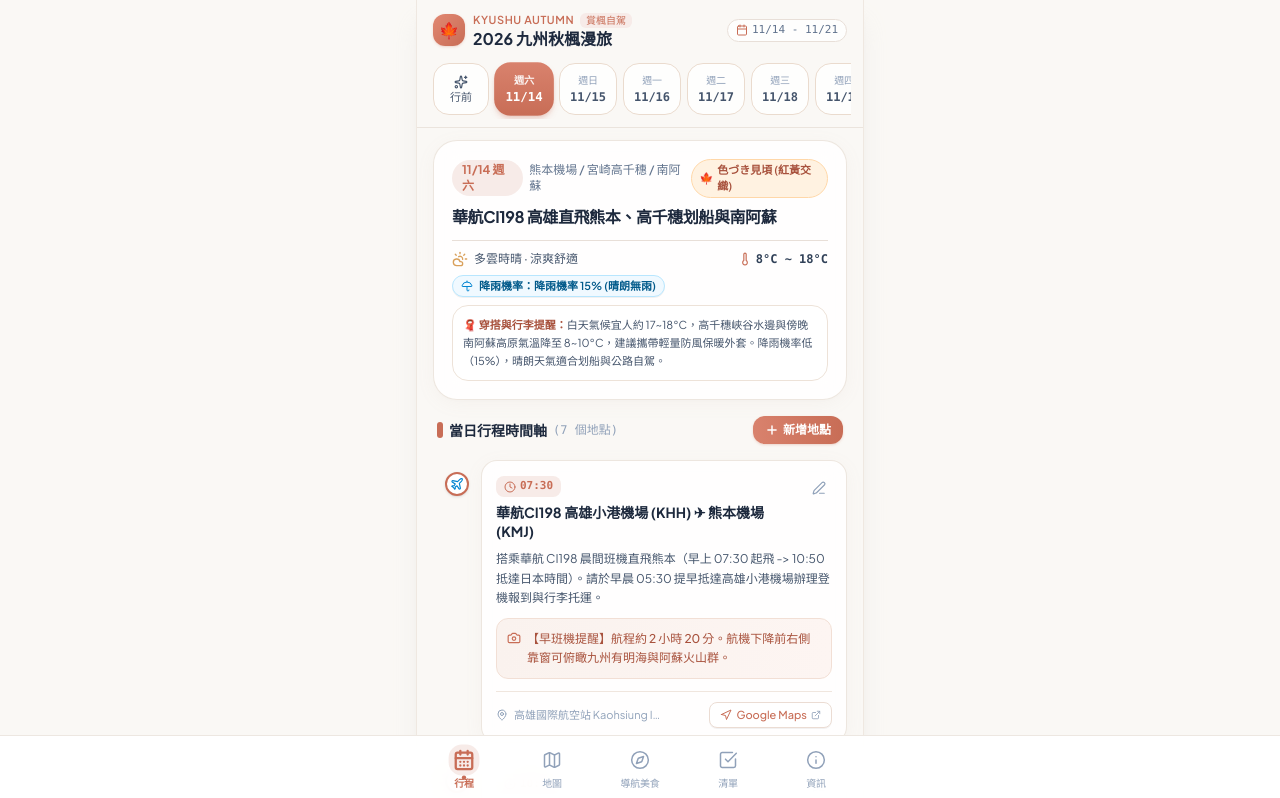
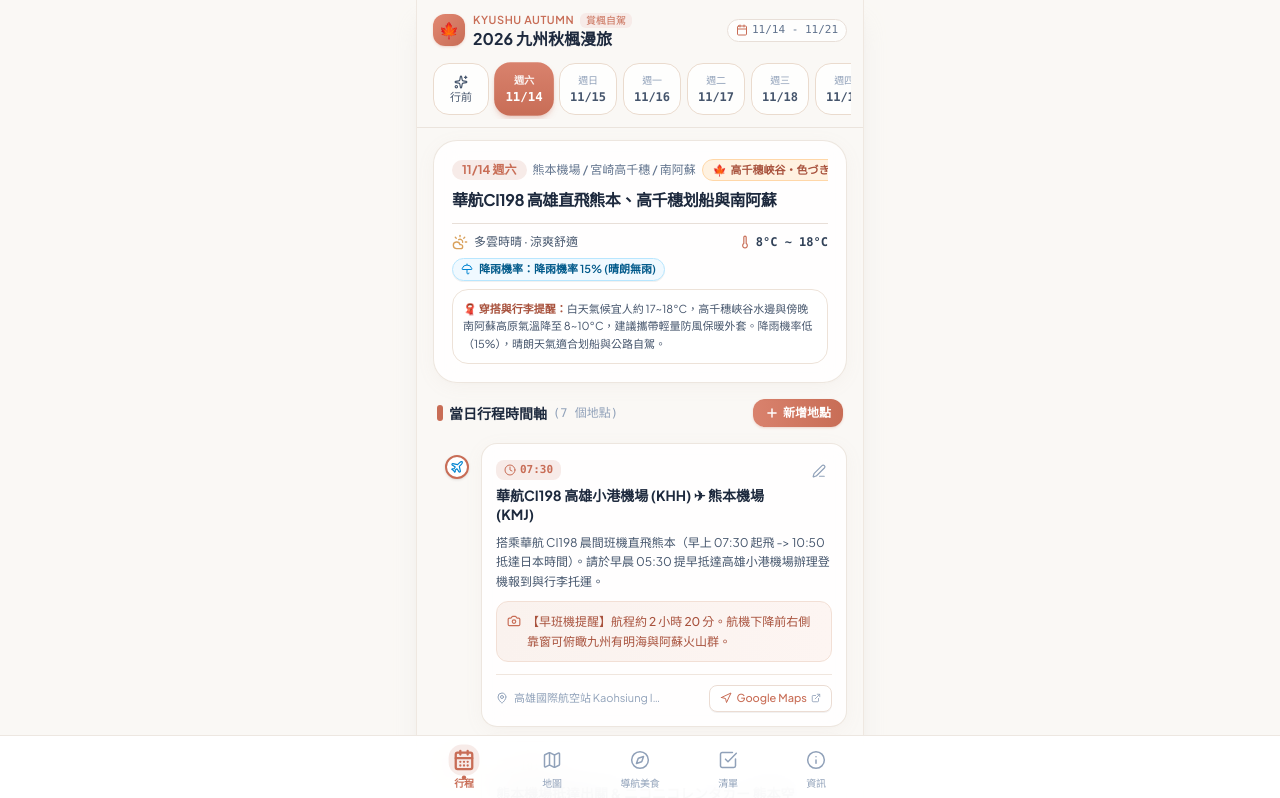
Before and after one commit to a0987507201-netizen/Japan-Kyushu-v2, a React (Vite) app: page / in a window 1280 px wide. Shown: the top 798 px of the page. Built offline with nearby package versions, Linux system fonts and the light colour scheme; a web font is replaced by a local one.

Commit message:
feat: update foliage status and improve UI layout
- Update foliage status descriptions in travel data
- Force storage sync with updated version key
- Optimize ItineraryView header to prevent badge wrapping

```diff
--- a/src/App.tsx
+++ b/src/App.tsx
@@ -16,8 +16,8 @@ import { ChecklistsView } from './components/ChecklistsView';
 import { TravelInfoView } from './components/TravelInfoView';
 
 export default function App() {
-  // Storage key versioned to force sync of parking info, attachments, PDF links and refined main/sub-locations Google Maps
-  const DAYS_STORAGE_KEY = 'kyushu_2026_days_v20261121_kurosaki_starbucks_car_return';
+  // Storage key versioned to force sync of parking info, attachments, PDF links, refined main/sub-locations Google Maps, and updated foliage status
+  const DAYS_STORAGE_KEY = 'kyushu_2026_days_v20261121_foliage_status_updated';
   const HOTELS_STORAGE_KEY = 'kyushu_2026_hotels_v20261121_kurosaki_comfort_hotel';
 
   // Load state from localStorage or initialize with master seed data
--- a/src/components/ItineraryView.tsx
+++ b/src/components/ItineraryView.tsx
@@ -97,16 +97,18 @@ export const ItineraryView: React.FC<ItineraryViewProps> = ({
     <div className="space-y-4 pb-20 animate-in fade-in duration-300">
       {/* Day Overview Banner Card */}
       <div className="glass-card rounded-3xl p-4.5 bg-gradient-to-br from-[#FFFDFB] via-[#FAF4F0] to-[#F7EBE8]/50 border border-[#EADBCE] shadow-sm">
-        <div className="flex items-center justify-between gap-2 mb-2">
-          <div className="flex items-center gap-1.5">
-            <span className="text-xs font-bold text-[#C86D56] bg-[#F7EBE8] px-2.5 py-0.5 rounded-full">
+        <div className="flex items-center justify-between gap-1.5 mb-2 flex-nowrap overflow-hidden">
+          <div className="flex items-center gap-1.5 shrink-0 min-w-0">
+            <span className="text-xs font-bold text-[#C86D56] bg-[#F7EBE8] px-2.5 py-0.5 rounded-full whitespace-nowrap shrink-0">
               {day.dateLabel} {day.weekday}
             </span>
-            <span className="text-xs text-slate-500 font-medium">{day.area}</span>
+            <span className="text-xs text-slate-500 font-medium truncate hidden xs:inline sm:inline">
+              {day.area}
+            </span>
           </div>
 
-          {/* Foliage Badge */}
-          <div className="inline-flex items-center gap-1 text-[11px] font-semibold text-[#A8523D] bg-orange-100/70 px-2 py-0.5 rounded-full border border-orange-200">
+          {/* Foliage Badge (單行不折行) */}
+          <div className="inline-flex items-center gap-1 text-[11px] font-semibold text-[#A8523D] bg-orange-100/70 px-2.5 py-0.5 rounded-full border border-orange-200 shrink-0 whitespace-nowrap">
             <span>🍁</span>
             <span>{day.forecast.foliageStatus}</span>
           </div>
--- a/src/data/travelData.ts
+++ b/src/data/travelData.ts
@@ -202,7 +202,7 @@ export const INITIAL_DAYS: DaySchedule[] = [
       tempMax: 18,
       condition: '多雲時晴 · 涼爽舒適',
       rainProb: '降雨機率 15% (晴朗無雨)',
-      foliageStatus: '色づき見頃 (紅黃交織)'
+      foliageStatus: '高千穗峽谷・色づき見頃 (紅黃交織)'
     },
     outfitTip: '白天氣候宜人約 17~18°C，高千穗峽谷水邊與傍晚南阿蘇高原氣溫降至 8~10°C，建議攜帶輕量防風保暖外套。降雨機率低（15%），晴朗天氣適合划船與公路自駕。',
     hotelId: 'hotel-1114',
@@ -299,7 +299,7 @@ export const INITIAL_DAYS: DaySchedule[] = [
       tempMax: 16,
       condition: '陰時多雲 · 偶有短暫陣雨',
       rainProb: '降雨機率 45% (午後有雨，備折傘)',
-      foliageStatus: '見頃最盛期 (鮮紅亮麗)'
+      foliageStatus: '黑川溫泉・見頃最盛期 (川畔楓紅)'
     },
     outfitTip: '清晨上色見熊野神社林間較冷，需著保暖外套與防滑鞋；下午草千里高原風大；晚間黑川溫泉穿浴衣在街上漫步，外層套上羽織或厚大衣保暖。本日受鋒面影響午後山區偶有短暫陣雨（降雨機率約 45%），請隨身攜帶輕便折疊傘。',
     hotelId: 'hotel-1115',
@@ -587,7 +587,7 @@ export const INITIAL_DAYS: DaySchedule[] = [
       tempMax: 16,
       condition: '晴時多雲 · 乾燥秋爽',
       rainProb: '降雨機率 10% (晴朗無雨)',
-      foliageStatus: '見頃最盛期 (深耶馬溪紅葉燦爛)'
+      foliageStatus: '深耶馬溪一目八景・見頃最盛期 (奇岩群楓)'
     },
     outfitTip: '別府纜車山頂標高 1375m 且皿倉山夜晚風大（約 6~8°C），請穿著防風保暖外套與薄圍巾。全日高氣壓籠罩晴時多雲，降雨機率僅 10%（極佳賞景視野）。',
     hotelId: 'hotel-1117',
@@ -706,7 +706,7 @@ export const INITIAL_DAYS: DaySchedule[] = [
       tempMax: 18,
       condition: '多雲時陰 · 傍晚短暫雨',
       rainProb: '降雨機率 45% (傍晚局部雨，備折傘)',
-      foliageStatus: '見頃 (寺院紅葉地毯)'
+      foliageStatus: '吞山觀音寺・見頃最盛 (紅葉絨毯)'
     },
     outfitTip: '早晨吞山觀音寺標高450m體感微涼，備薄外套；下午市區逛街購物與傍晚各大聖誕市集、中洲屋台夜市散策，穿著舒適好走休閒鞋。本日受南方水氣影響，傍晚聖誕市集期間偶有零星陣雨機率（約 45%），建議隨身攜帶折傘備用。',
     hotelId: 'hotel-1118',
@@ -1017,7 +1017,7 @@ export const INITIAL_DAYS: DaySchedule[] = [
       tempMax: 19,
       condition: '秋高氣爽 · 晴天無雨',
       rainProb: '降雨機率 10% (晴朗乾燥)',
-      foliageStatus: '熊本城大銀杏金黃見頃'
+      foliageStatus: '熊本城・大銀杏金黃色づき (金葉見頃)'
     },
     outfitTip: '天草倉岳山頂與宇土海床路海風稍大，需備防風保暖外套；傍晚海邊觀景拍照風大，晚間熊本市區逛街溫暖舒適。全日秋陽高照、降雨機率極低（10%），非常適合海床路退潮拍照。',
     hotelId: 'hotel-1120',
```
